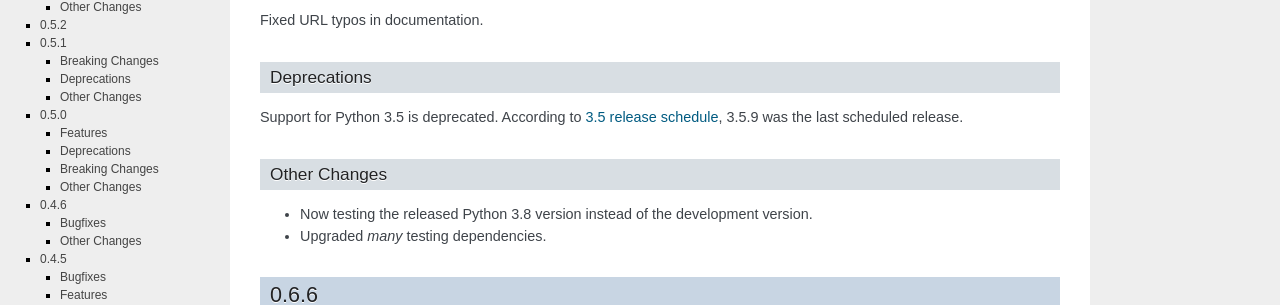
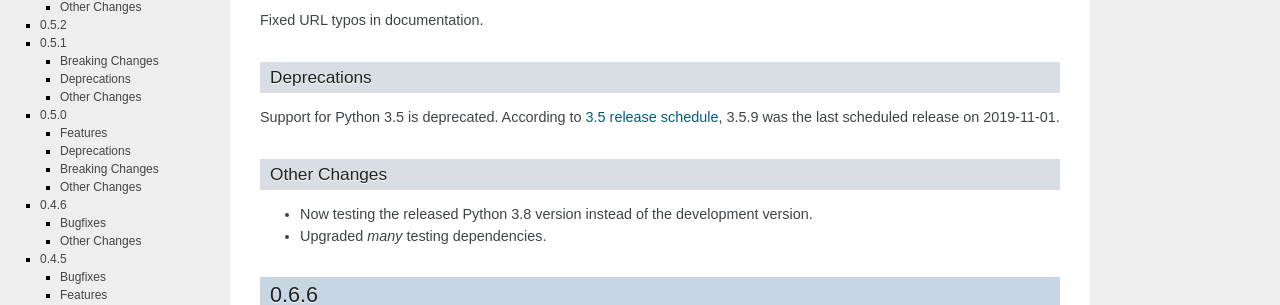
Before and after one commit to dargueta/binobj, a Sphinx documentation site: the page built from docs/source/CHANGELOG.rst, in a window 1280 px wide and 900 px high, scrolled down 373 px. Shown: the part 151-456 px from the top of the window. Built offline with Sphinx 7.4.7, drawn with Linux system fonts in a browser that asks for light colours.

Commit message:
Minor fixes to changelog

```diff
--- a/docs/source/CHANGELOG.rst
+++ b/docs/source/CHANGELOG.rst
@@ -18,7 +18,7 @@
   the struct's constructor. You can also use this to override a field's value.
 * Struct now provides a ``repr`` that shows all of its values, e.g.
 
-.. code-block::
+.. code-block:: python
 
     MyStruct(foo=123, bar="456")
 
@@ -31,7 +31,7 @@
 ~~~~~~~~~~~~
 
 Support for Python 3.5 is deprecated. According to `3.5 release schedule`_, 3.5.9
-was the last scheduled release.
+was the last scheduled release on 2019-11-01.
 
 .. _3.5 release schedule: https://www.python.org/dev/peps/pep-0478/
 
```
